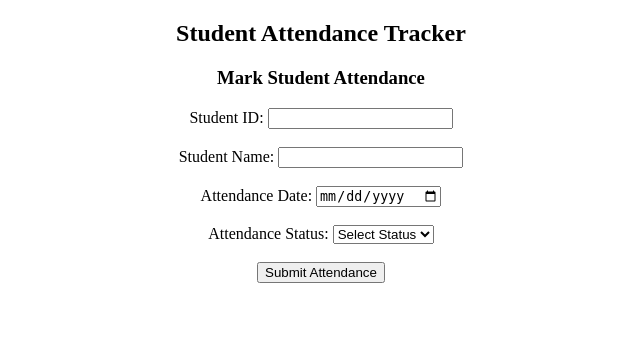
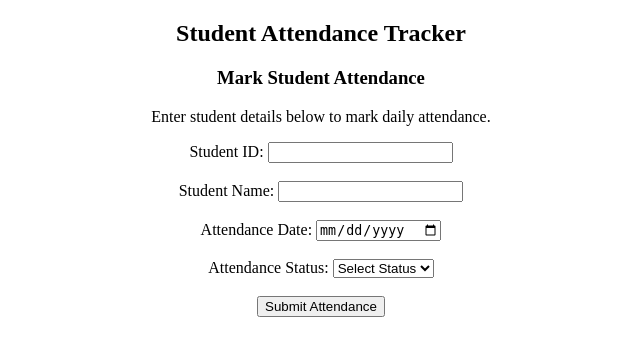
Before and after one commit to varnikagoel06/StudentAttendanceTracker, a Flask app: page /attendance in a window 1280 px wide. Shown: the top 356 px of the page, without its empty margins (319-959 px from the left). Run offline with Flask 3, Linux system fonts and the light colour scheme.

Commit message:
Updated attendance form

```diff
--- a/templates/attendance.html
+++ b/templates/attendance.html
@@ -8,7 +8,7 @@
 <center>
     <h2>Student Attendance Tracker</h2>
     <h3>Mark Student Attendance</h3>
-
+    <p>Enter student details below to mark daily attendance.</p>
     <form action="/success" method="post">
 
         <label>Student ID:</label>
```
